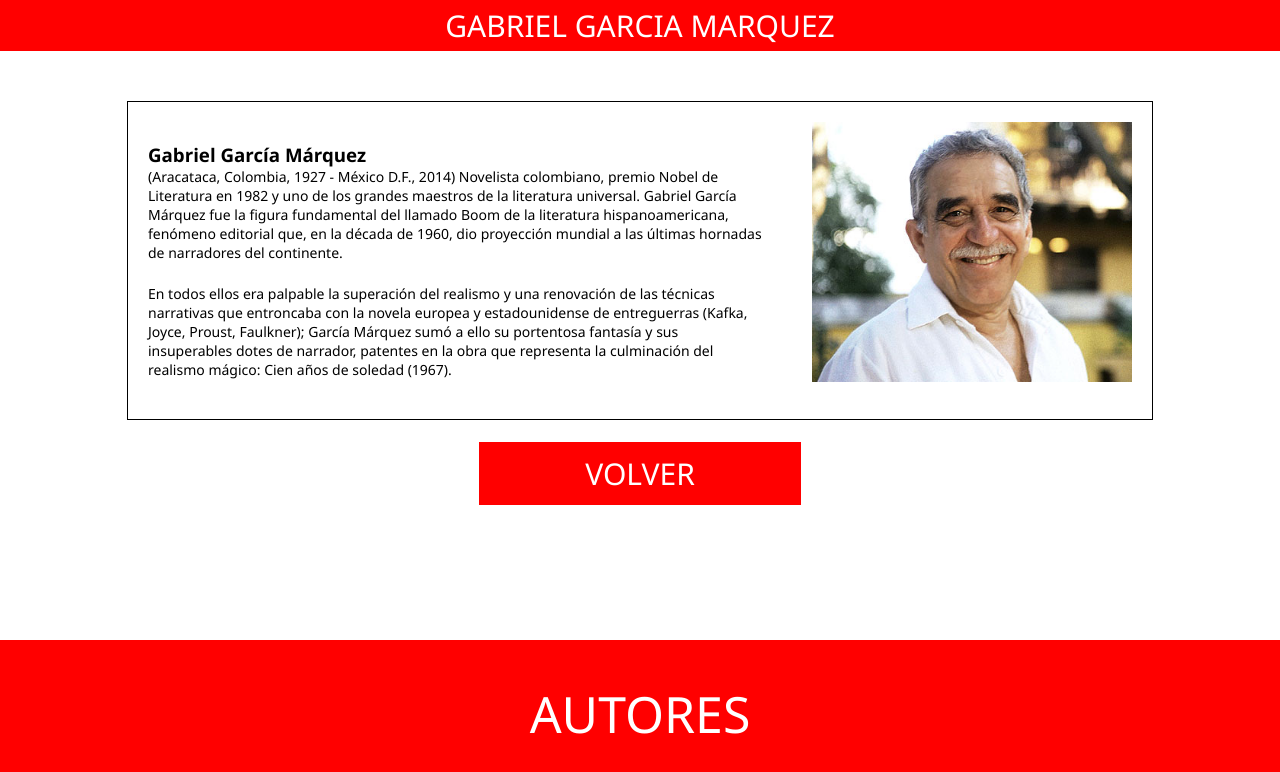
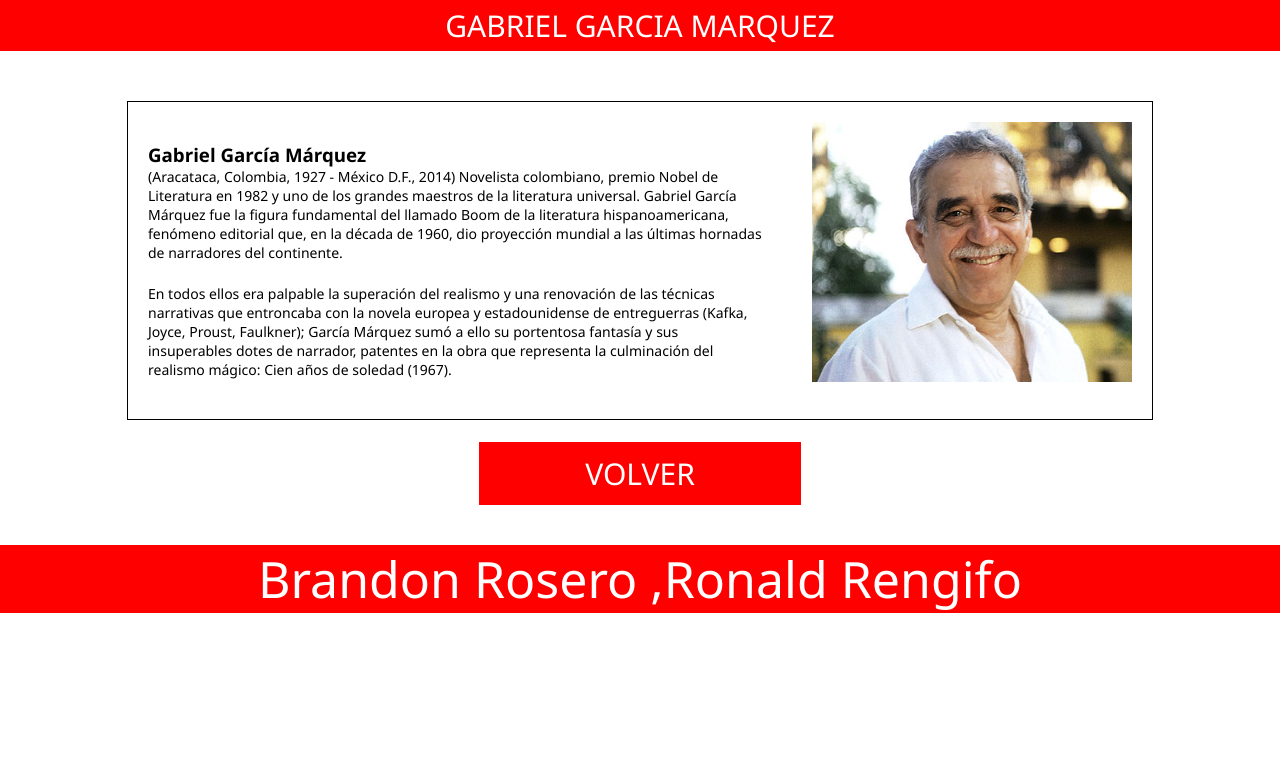
Before and after one commit to brandong222/TallerColaborativo, a plain HTML site: page index2.html in a window 1280 px wide. Drawn offline with Linux system fonts and the light colour scheme.

```diff
--- a/css2.css
+++ b/css2.css
@@ -27,8 +27,7 @@
 }
 
 footer {
-    position: fixed;
-    bottom: 0px;
+
     width: 100%;
     height: 20%;
     background: red;
--- a/index2.html
+++ b/index2.html
@@ -45,7 +45,7 @@
 
 
         <footer>
-            <p>AUTORES</p>
+            <p>Brandon Rosero ,Ronald Rengifo</p>
         </footer>
 
     </body>
```
Also changed, not shown: index.html (+9 -0 lines).
